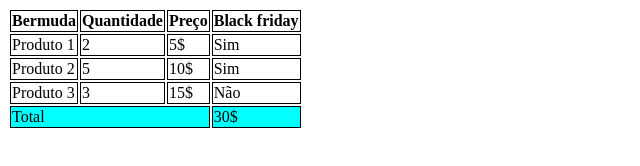
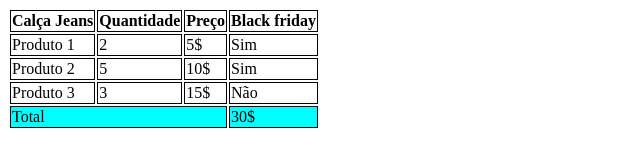
Before and after one commit to Matheus-Santos18/aula--tabela, a plain HTML site: page index.html in a window 1280 px wide. Shown: the whole page, without its empty margins (0-640 px from the left). Drawn offline with Linux system fonts and the light colour scheme.

Commit message:
trocado de bermuda para calça jeans

```diff
--- a/index.html
+++ b/index.html
@@ -24,7 +24,7 @@
     <table>
        <thead>
             <tr>
-                <th>Bermuda</th>
+                <th>Calça Jeans</th>
                 <th>Quantidade</th>
                 <th>Preço</th>
                 <th>Black friday</th>
```
